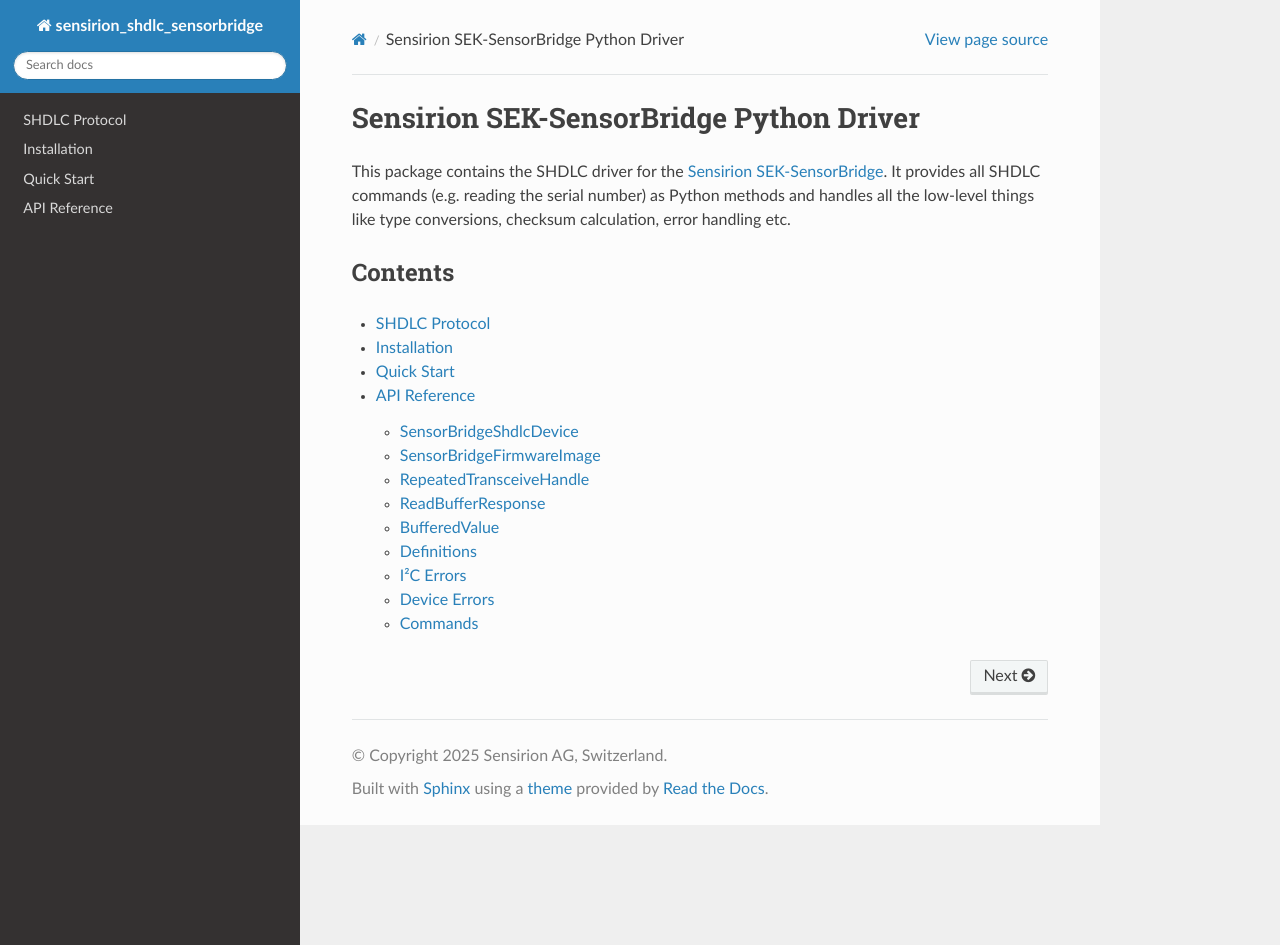
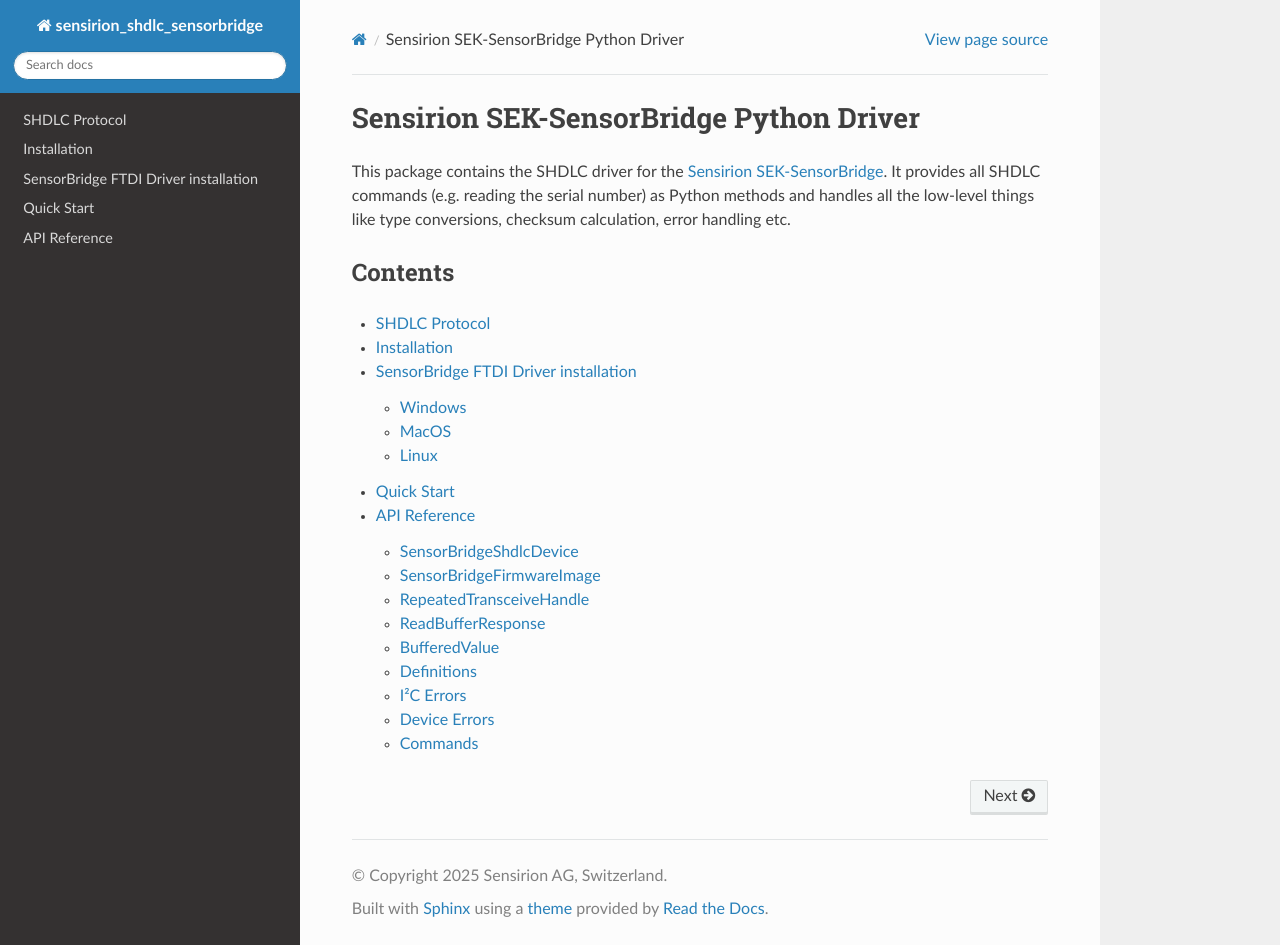
Before and after one commit to Sensirion/python-shdlc-sensorbridge, a Sphinx documentation site: the page built from docs/index.rst, in a window 1280 px wide and 945 px high. Built offline with Sphinx 7.4.7 and the Read the Docs theme 3.1.0, drawn with Linux system fonts in a browser that asks for light colours; some of the changed lines change nothing that is shown.

Commit message:
add installation note for sensor bridge
as special setup is needed for the custom ftdi device

```diff
--- a/docs/index.rst
+++ b/docs/index.rst
@@ -15,6 +15,7 @@
 
    shdlc
    installation
+   sensor-bridge-installation
    quickstart
    api
 
--- /dev/null
+++ b/docs/sensor-bridge-installation.rst
@@ -0,0 +1,41 @@
+SensorBridge FTDI Driver installation
+======================================
+
+The SensorBridge is a USB FTDI device and has a custom PID.
+Special setup is needed such that the SensorBridge is detected by your operating system.
+
+Windows
+-------
+
+Install the custom FTDI Driver for the SensorBridge.
+You can download it from  https://control-center.sensirion.com/sensor-bridge/sensirion_sensor_bridge_ftdi_driver.zip
+
+Note: this driver is also included in the ControlCenter installation.
+
+MacOS
+-----
+
+No setup needed, the SensorBridge PID is registered in the system.
+
+Linux
+-----
+
+To load the FTDI driver and activate it on the new PID one needs to run the following as root:
+
+.. sourcecode:: bash
+
+    modprobe ftdi_sio
+    echo 0403 7168 > /sys/bus/usb-serial/drivers/ftdi_sio/new_id
+
+The above command will only add the Sensor Bridge dynamically until reboot.
+To automate it on startup, one may create a custom udev rule:
+
+.. sourcecode:: bash
+
+    SUBSYSTEMS=="usb", ATTRS{idVendor}=="0403", ATTRS{idProduct}=="7168", RUN+="/sbin/modprobe ftdi_sio", RUN+="/bin/sh -c 'echo 0403 7168 > /sys/bus/usb-serial/drivers/ftdi_sio/new_id'"
+
+Now one may reload the created rules and trigger them as super user:
+
+.. sourcecode:: bash
+    udevadm control --reload-rules
+    udevadm trigger
```
